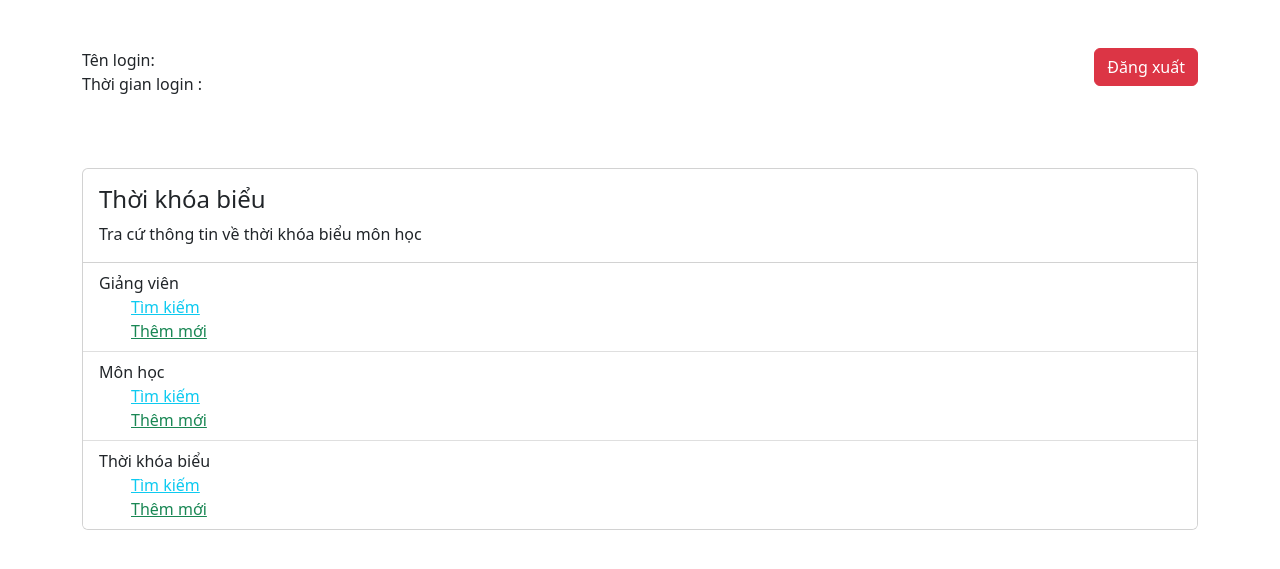
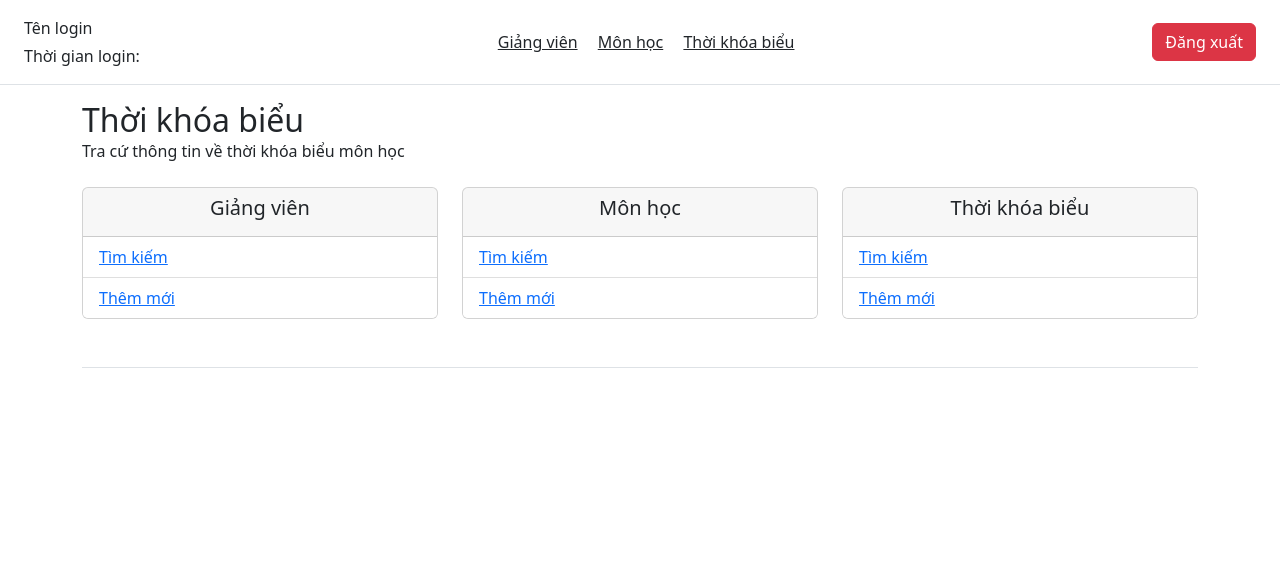
Before and after one commit to thechallengerr/web-php, a PHP site: page /app/views/homepage.php in a window 1280 px wide. Shown: the top 569 px of the page. Run offline with PHP 8.4, Linux system fonts and the light colour scheme.

Commit message:
FEAT: giao diện homepage

```diff
--- a/app/views/homepage.php
+++ b/app/views/homepage.php
@@ -1,23 +1,41 @@
 <!DOCTYPE html>
 <html lang="en">
+
 <head>
     <meta charset="UTF-8">
     <meta http-equiv="X-UA-Compatible" content="IE=edge">
     <meta name="viewport" content="width=device-width, initial-scale=1.0">
     <link href="https://cdn.jsdelivr.net/npm/bootstrap@5.2.2/dist/css/bootstrap.min.css" rel="stylesheet" integrity="sha384-Zenh87qX5JnK2Jl0vWa8Ck2rdkQ2Bzep5IDxbcnCeuOxjzrPF/et3URy9Bv1WTRi" crossorigin="anonymous">
-    <title>Document</title>
+    <title>Trang chủ</title>
+    <style>
+        .list-group-item-custom {
+            cursor: pointer;
+        }
+
+        .list-group-item-custom:hover {
+            background-color: rgba(0, 0, 0, 0.175);
+        }
+    </style>
 </head>
+
 <body>
-    <div class="container mt-5">
-        <div class="header d-flex justify-content-between">
-            <div class="user_login d-flex flex-column" >
-                <label for="">Tên login: <span><?php if(isset($_SESSION['username'])){
+    <div class="justify-content-between d-flex flex-column flex-md-row align-items-center p-3 px-md-4 mb-3 bg-white border-bottom box-shadow">
+        <div class="my-0 mr-md-auto font-weight-normal">
+            <div class="d-flex">
+                <span class="mb-1">Tên login <b><?php if (isset($_SESSION['username'])) {
                                                     echo $_SESSION['username'];
-                } ?></span></label>
-                <label for="">Thời gian login : <span><?php if(isset($_SESSION['timelogin'])){
+                                                } ?></b> </span>
+            </div>
+            <span>Thời gian login: <b> <?php if (isset($_SESSION['timelogin'])) {
                                             echo $_SESSION['timelogin'];
-                } ?></span></label>
+                                        } ?></b></span>
         </div>
+        <nav class="my-2 my-md-0 mr-md-3">
+            <a class="p-2 text-dark" href="#">Giảng viên</a>
+            <a class="p-2 text-dark" href="#">Môn học</a>
+            <a class="p-2 text-dark" href="#">Thời khóa biểu</a>
+        </nav>
+        <div class="d-flex">
             <div class="user_logout">
                 <!-- logout in php -->
                 <form action="" method="post">
@@ -25,36 +43,66 @@
                 </form>
             </div>
         </div>
-        <br>
-        <div class="card mt-5">
+    </div>
+
+    <div class="container">
         <div class="card-body">
-                <h4 class="card-title">Thời khóa biểu</h4>
-                <p class="card-text">Tra cứ thông tin về thời khóa biểu môn học</p>
+            <h2 class="card-title">Thời khóa biểu</h2>
+            <p class="card-text mb-4">Tra cứ thông tin về thời khóa biểu môn học</p>
+        </div>
+        <div class="row">
+            <div class="col-4">
+                <div class="card">
+                    <div class="card-header text-center">
+                        <h5>Giảng viên</h5>
                     </div>
                     <ul class="list-group list-group-flush">
-            <li class="list-group-item">
-                <label for="">Giảng viên</label>
-                <ul  style="list-style-type: none;">
-                    <a class="link-info" href=""><li>Tìm kiếm</li></a>
-                    <a class="link-success" href=""><li>Thêm mới</li></a>
-                </ul>
+                        <li class="list-group-item list-group-item-custom">
+                            <a href="">Tìm kiếm</a>
                         </li>
-            <li class="list-group-item">
-                <label for="">Môn học</label>
-                <ul  style="list-style-type: none;">
-                    <a class="link-info" href=""><li>Tìm kiếm</li></a>
-                    <a class="link-success" href=""><li>Thêm mới</li></a>
-                </ul>
-            </li>
-            <li class="list-group-item">
-                <label for="">Thời khóa biểu</label>
-                <ul  style="list-style-type: none;">
-                    <a class="link-info" href=""><li>Tìm kiếm</li></a>
-                    <a class="link-success" href=""><li>Thêm mới</li></a>
-                </ul>
+                        <li class="list-group-item list-group-item-custom">
+                            <a href="">Thêm mới</a>
                         </li>
                     </ul>
                 </div>
             </div>
+            <div class="col-4">
+                <div class="card">
+                    <div class="card-header text-center">
+                        <h5> Môn học</h5>
+                    </div>
+                    <ul class="list-group list-group-flush">
+                        <li class="list-group-item list-group-item-custom">
+                            <a href="">Tìm kiếm</a>
+                        </li>
+                        <li class="list-group-item list-group-item-custom">
+                            <a href="">Thêm mới</a>
+                        </li>
+                    </ul>
+                </div>
+            </div>
+            <div class="col-4">
+                <div class="card">
+                    <div class="card-header text-center">
+                        <h5>Thời khóa biểu</h5>
+                    </div>
+                    <ul class="list-group list-group-flush">
+                        <li class="list-group-item list-group-item-custom">
+                            <a href="">Tìm kiếm</a>
+                        </li>
+                        <li class="list-group-item list-group-item-custom">
+                            <a href="">Thêm mới</a>
+                        </li>
+                    </ul>
+                </div>
+            </div>
+        </div>
+        <footer class="pt-4 my-md-5 pt-md-5 border-top">
+            <div class="row">
+
+            </div>
+        </footer>
+    </div>
 </body>
+
 </html>
```
Lines whose indentation alone changed are shown as unchanged.
